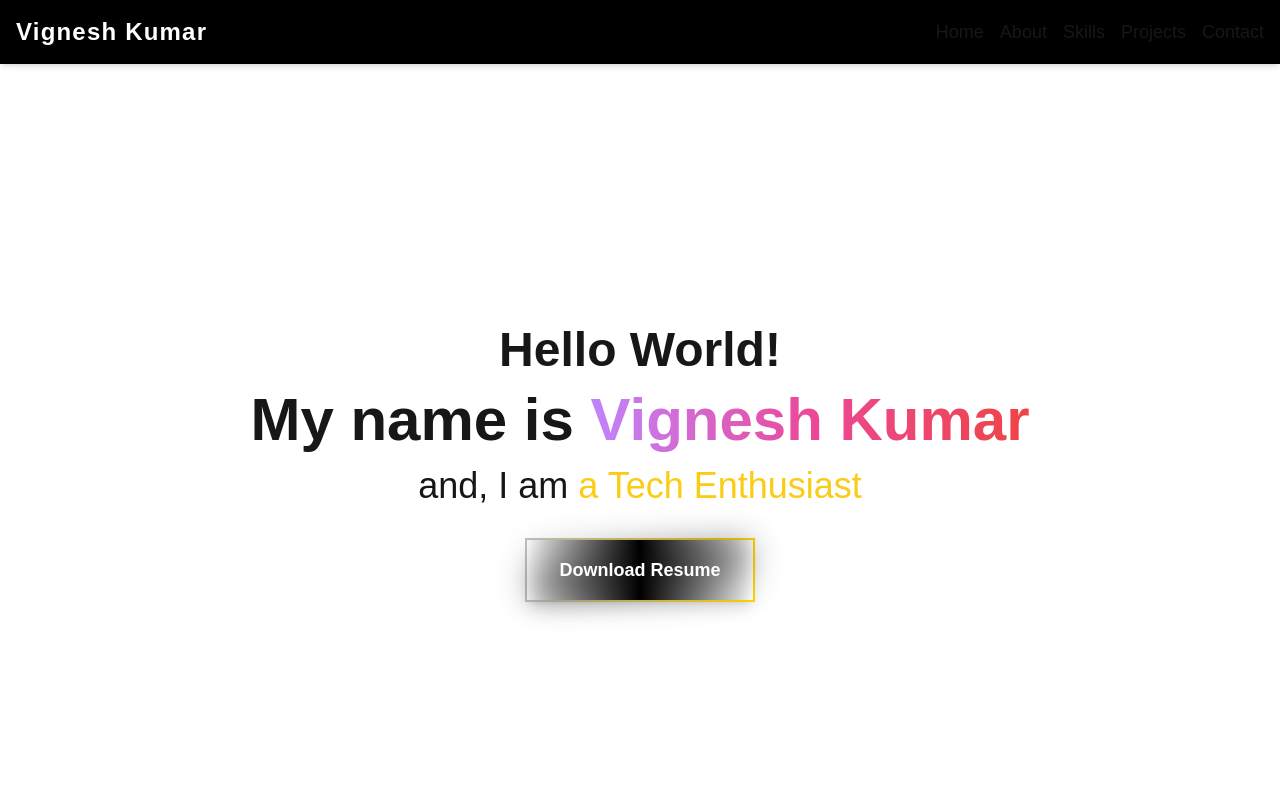
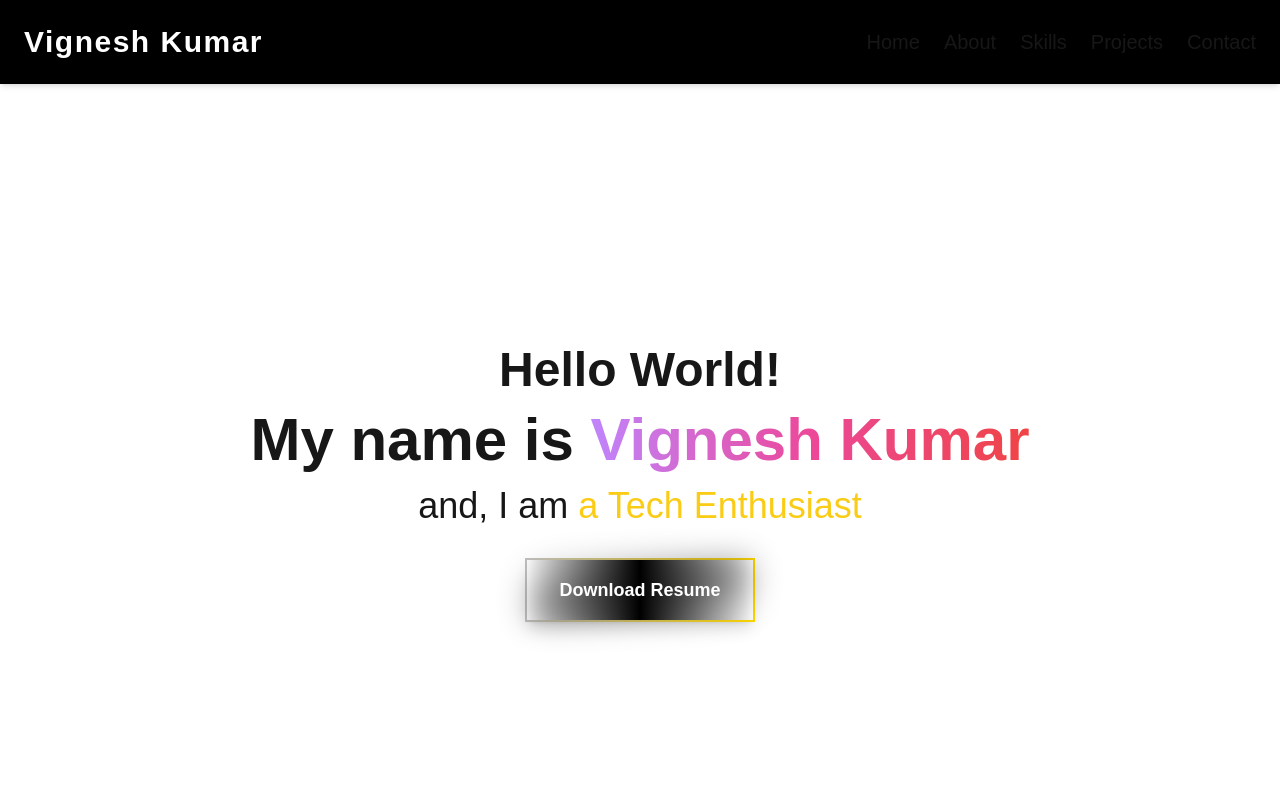
Before and after one commit to VighneshG/my-portfolio, a Next.js app: page / in a window 1280 px wide. Shown: the top 800 px of the page. Built offline with nearby package versions, Linux system fonts and the light colour scheme.

Commit message:
increased Navbar size

```diff
--- a/src/components/Navbar.tsx
+++ b/src/components/Navbar.tsx
@@ -10,10 +10,10 @@ const Navbar = () => {
   };
 
   return (
-    <nav className="bg-navbar text-white p-4 sticky top-0 z-50 shadow-md">
+    <nav className="bg-navbar text-white p-6 sticky top-0 z-50 shadow-md">
       <div className="container mx-auto flex justify-between items-center">
         {/* Logo */}
-        <div className="text-2xl font-extrabold tracking-wider">
+        <div className="text-3xl font-extrabold tracking-wider">
           Vignesh Kumar
         </div>
 
@@ -24,7 +24,7 @@ const Navbar = () => {
           aria-label="Toggle Menu"
         >
           <svg
-            className="w-6 h-6 fill-current"
+            className="w-8 h-8 fill-current"
             viewBox="0 0 24 24"
             xmlns="http://www.w3.org/2000/svg"
           >
@@ -45,7 +45,7 @@ const Navbar = () => {
         </button>
 
         {/* Menu Items for large screens */}
-        <ul className="hidden lg:flex space-x-4 text-lg">
+        <ul className="hidden lg:flex space-x-6 text-xl">
           <li>
             <Link
               href="/"
```
